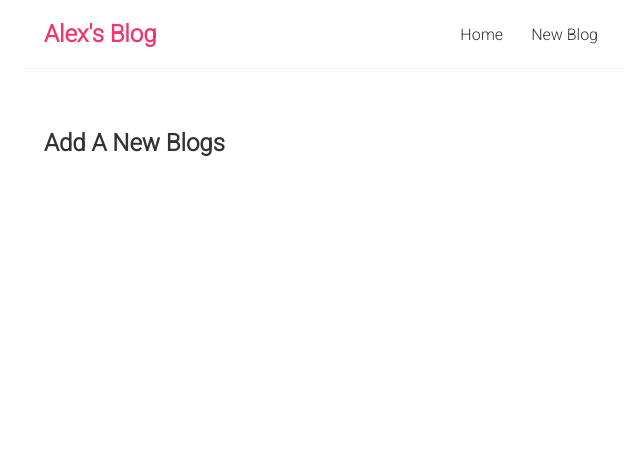
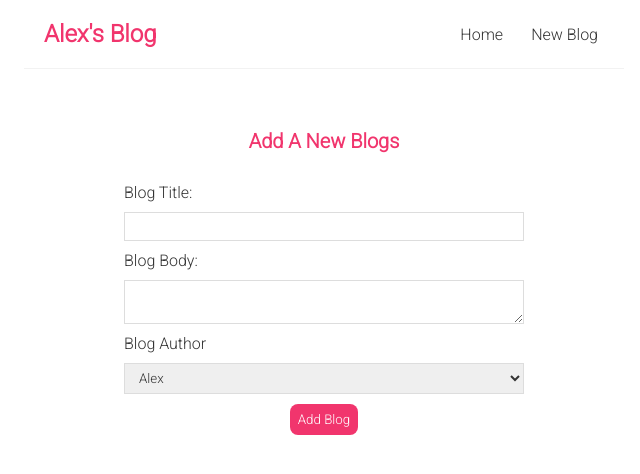
Before and after one commit to Reid501/React-Blog-Website, a React (Create React App) app in the folder website/: page /create in a window 1280 px wide. Shown: the top 474 px of the page, without its empty margins (316-956 px from the left). Built offline with nearby package versions, Linux system fonts and the light colour scheme; the HTML template or start-up script is replaced by a standard one.

Commit message:
Page to add blog posts added, delete blog button added and 404 page not found message added

```diff
--- a/website/src/App.js
+++ b/website/src/App.js
@@ -3,6 +3,7 @@
 import { BrowserRouter as Router, Route, Switch } from 'react-router-dom';
 import Create from './Create';
 import BlogDetails from './BlogDetails';
+import NotFound from './NotFound';
 
 function App() {
 
@@ -21,6 +22,9 @@
             <Route exact path="/blogs/:id">
               <BlogDetails />
             </Route>
+            <Route path="*">
+              <NotFound />
+            </Route>
           </Switch>
         </div>
       </div>
--- a/website/src/BlogDetails.js
+++ b/website/src/BlogDetails.js
@@ -1,11 +1,31 @@
-import { useParams } from "react-router-dom";
+import { useHistory, useParams } from "react-router-dom";
+import useFetch from "./useFetch";
 
 const BlogDetails = () => {
 const { id } = useParams()
+const { data: blog, error, isPending } = useFetch('http://localhost:8000/blogs/' + id)
+const history = useHistory()
+
+const handleClick = () => {
+    fetch('http://localhost:8000/blogs/' + id, {
+        method: 'DELETE'
+    }).then(() => {
+        history.push('/')
+    })
+}
 
     return (
         <div className="blog-details">
-            <h2>Blog Details - { id }</h2>
+            { isPending && <div>Loading...</div> }
+            { error && <div>{ error }</div> }
+            { blog && (
+                <article>
+                    <h2>{ blog.title}</h2>
+                    <p>Written by {blog.author}</p>
+                    <div>{ blog.body }</div>
+                    <button onClick={handleClick}>Delete</button>
+                </article>
+            )}
         </div>
      );
 }
--- a/website/src/Create.js
+++ b/website/src/Create.js
@@ -1,7 +1,58 @@
+import { useState } from "react";
+import { useHistory } from 'react-router-dom';
+
 const Create = () => {
+const [title, setTitle] = useState('');
+const [body, setBody] = useState('');
+const [author, setAuthor] = useState('Alex');
+const [isPending, setIsPending] = useState(false);
+const history = useHistory();
+
+const handleSubmit = (e) => {
+    e.preventDefault();
+    const blog = { title, body, author };
+
+    setIsPending(true);
+
+    fetch('http://localhost:8000/blogs', {
+        method: 'POST',
+        headers: { "Content-Type": "application/json"},
+        body: JSON.stringify(blog)
+    }).then(() => {
+        console.log('new blog added');
+        setIsPending(false)
+        history.push('/')
+    })
+}
+
     return (
         <div className="create">
             <h2>Add A New Blogs</h2>
+            <form onSubmit={handleSubmit}>
+                <label>Blog Title:</label>
+                <input
+                type="text"
+                required
+                value={title}
+                onChange={(e) => setTitle(e.target.value)}
+                />
+                <label>Blog Body:</label>
+                <textarea
+                required
+                value={body}
+                onChange={(e) => setBody(e.target.value)}
+                ></textarea>
+                <label>Blog Author</label>
+                <select
+                    value={author}
+                    onChange={(e) => setAuthor(e.target.value)}
+                >
+                    <option value="Alex">Alex</option>
+                    <option value="Giv">Giv</option>
+                </select>
+                { !isPending && <button>Add Blog</button>}
+                { isPending && <button disabled>Adding Blog...</button>}
+            </form>
         </div>
      );
 }
--- /dev/null
+++ b/website/src/NotFound.js
@@ -0,0 +1,13 @@
+import { Link } from "react-router-dom"
+
+const NotFound = () => {
+    return (
+        <div className="not-found">
+            <h2>Sorry</h2>
+            <p>That Page Cannot Be Found</p>
+            <Link to="/">Back To The Homepage...</Link>
+        </div>
+     );
+}
+
+export default NotFound;
--- a/website/src/index.css
+++ b/website/src/index.css
@@ -62,3 +62,62 @@
 .blog-preview a{
   text-decoration: none;
 }
+
+/* Blog details page */
+
+.blog-details h2 {
+  font-size: 20px;
+  color: #f1356d;
+  margin-bottom: 10px;
+}
+
+.blog-details div {
+  margin: 20px 0;
+}
+
+.blog-details button {
+  background: #f1356d;
+  color: #fff;
+  border:  0;
+  padding: 8px;
+  border-radius: 8px;
+  cursor: pointer;
+}
+
+/* create new blog form */
+.create {
+  max-width: 400px;
+  margin: 0 auto;
+  text-align: center;
+}
+
+.create label {
+  text-align: left;
+  display: block;
+}
+
+.create h2 {
+  font-size: 20px;
+  color: #f1356d;
+  margin-bottom: 30px;
+}
+
+.create input,
+.create textarea,
+.create select {
+  width: 100%;
+  padding: 6px 10px;
+  margin: 10px 0;
+  border: 1px solid #ddd;
+  box-sizing: border-box;
+  display: block;
+}
+
+.create button {
+  background: #f1356d;
+  color: #fff;
+  border: 0;
+  padding: 8px;
+  border-radius: 8px;
+  cursor: pointer;
+}
```
Also changed, not shown: website/data/db.json (indentation only).
